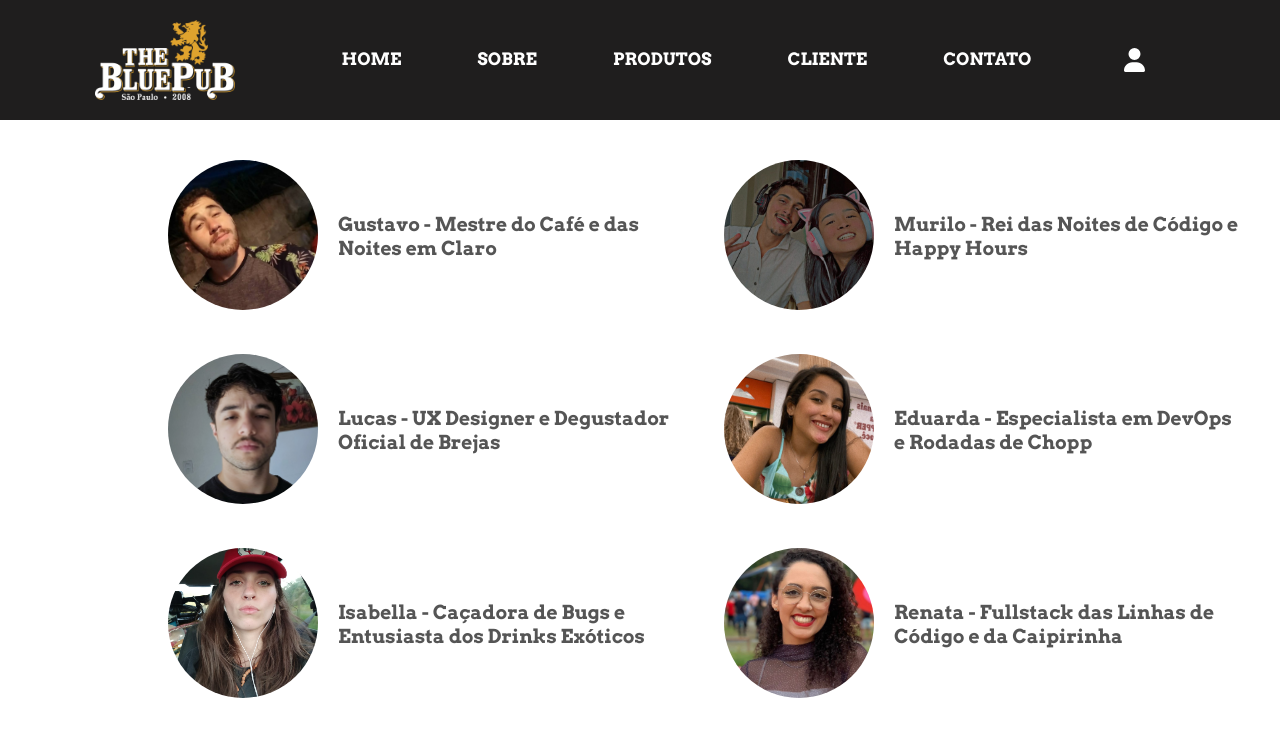
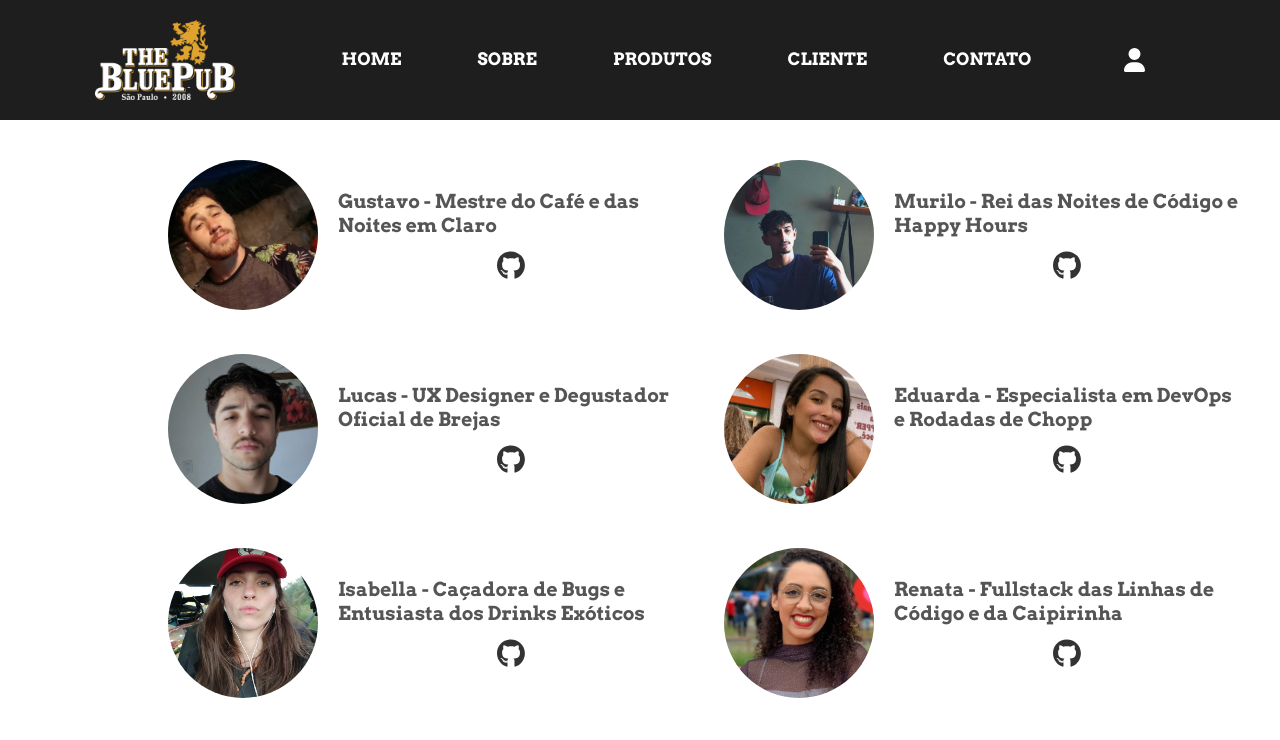
Before and after one commit to itsrerodrigs/serratec-web-react, a React (Vite) app in the folder SerratecPub-React/: page /sobre in a window 1280 px wide. Shown: the top 740 px of the page. Built offline with nearby package versions, Linux system fonts and the light colour scheme; a web font is replaced by a local one.

Commit message:
Colocando icones que levam para o github e alterando foto

```diff
--- a/SerratecPub-React/src/pages/Sobre/SobrePage.jsx
+++ b/SerratecPub-React/src/pages/Sobre/SobrePage.jsx
@@ -1,7 +1,9 @@
 import styles from "./SobrePage.module.css";
+import { FontAwesomeIcon } from "@fortawesome/react-fontawesome";
+import { faGithub } from "@fortawesome/free-brands-svg-icons";
 
 import gustavoFt from "../../assets/images/gustavoFt.jpeg";
-import muriloFt from "../../assets/images/muriloFt.jpeg";
+import murilo from "../../assets/images/murilo.jpg";
 import renataFt from "../../assets/images/renataFt.jpeg";
 import isabellaFt from "../../assets/images/isabellaFt.jpeg";
 import eduardaFt from "../../assets/images/eduardaFt.jpeg";
@@ -21,20 +23,38 @@ export function SobrePage() {
         </a>
         <div className={styles.Descricao}>
           Gustavo - Mestre do Café e das Noites em Claro
+          <a
+            href="https://github.com/Gustavo-c-s"
+            target="_blank"
+            rel="noopener noreferrer"
+            className={styles.githubIcon}
+          >
+            <FontAwesomeIcon icon={faGithub} />
+          </a>
         </div>
       </div>
+
       <div className={styles.Membro}>
         <a
           href="https://www.linkedin.com/in/murilobongard/"
           target="_blank"
           rel="noopener noreferrer"
         >
-          <img src={muriloFt} alt="Murilo" />
+          <img src={murilo} alt="Murilo" />
         </a>
         <div className={styles.Descricao}>
           Murilo - Rei das Noites de Código e Happy Hours
+          <a
+            href="https://github.com/murilobongard"
+            target="_blank"
+            rel="noopener noreferrer"
+            className={styles.githubIcon}
+          >
+            <FontAwesomeIcon icon={faGithub} />
+          </a>
         </div>
       </div>
+
       <div className={styles.Membro}>
         <a
           href="https://www.linkedin.com/in/lucas-c-071903265/"
@@ -45,8 +65,17 @@ export function SobrePage() {
         </a>
         <div className={styles.Descricao}>
           Lucas - UX Designer e Degustador Oficial de Brejas
+          <a
+            href="https://github.com/lucauxs"
+            target="_blank"
+            rel="noopener noreferrer"
+            className={styles.githubIcon}
+          >
+            <FontAwesomeIcon icon={faGithub} />
+          </a>
         </div>
       </div>
+
       <div className={styles.Membro}>
         <a
           href="https://www.linkedin.com/in/eduarda"
@@ -57,8 +86,17 @@ export function SobrePage() {
         </a>
         <div className={styles.Descricao}>
           Eduarda - Especialista em DevOps e Rodadas de Chopp
+          <a
+            href="https://github.com/Eduarda-goular"
+            target="_blank"
+            rel="noopener noreferrer"
+            className={styles.githubIcon}
+          >
+            <FontAwesomeIcon icon={faGithub} />
+          </a>
         </div>
       </div>
+
       <div className={styles.Membro}>
         <a
           href="https://www.linkedin.com/in/isabellaoliveira-pinheiro/"
@@ -69,8 +107,17 @@ export function SobrePage() {
         </a>
         <div className={styles.Descricao}>
           Isabella - Caçadora de Bugs e Entusiasta dos Drinks Exóticos
+          <a
+            href="https://github.com/isb-op"
+            target="_blank"
+            rel="noopener noreferrer"
+            className={styles.githubIcon}
+          >
+            <FontAwesomeIcon icon={faGithub} />
+          </a>
         </div>
       </div>
+
       <div className={styles.Membro}>
         <a
           href="https://www.linkedin.com/in/rerodrigs/"
@@ -81,8 +128,17 @@ export function SobrePage() {
         </a>
         <div className={styles.Descricao}>
           Renata - Fullstack das Linhas de Código e da Caipirinha
+          <a
+            href="https://github.com/itsrerodrigs"
+            target="_blank"
+            rel="noopener noreferrer"
+            className={styles.githubIcon}
+          >
+            <FontAwesomeIcon icon={faGithub} />
+          </a>
         </div>
       </div>
+
       <div className={styles.Membro}>
         <a
           href="https://www.linkedin.com/in/thiago-branco-nf/"
@@ -93,6 +149,14 @@ export function SobrePage() {
         </a>
         <div className={styles.Descricao}>
           Thiago - Project Manager e Sommelier de Cervejas Artesanais
+          <a
+            href="https://github.com/thiagobranconf"
+            target="_blank"
+            rel="noopener noreferrer"
+            className={styles.githubIcon}
+          >
+            <FontAwesomeIcon icon={faGithub} />
+          </a>
         </div>
       </div>
     </div>
--- a/SerratecPub-React/src/pages/Sobre/SobrePage.module.css
+++ b/SerratecPub-React/src/pages/Sobre/SobrePage.module.css
@@ -6,7 +6,7 @@
 
 .FotoMembro {
   display: grid;
-  grid-template-columns: repeat(2, 1fr); /* Duas colunas */
+  grid-template-columns: repeat(2, 1fr);
   gap: 40px;
   padding: 40px;
   margin-left: 10%;
@@ -38,6 +38,18 @@
   font-size: larger;
   font-family: Arvo, serif;
   font-weight: bold;
+}
+.githubIcon {
+  color: #333;
+  font-size: 1.5em;
+  display: block;
+  text-align: center;
+  margin-top: 10px;
+  transition: color 0.3s ease;
+}
+
+.githubIcon:hover {
+  color: #000;
 }
 
 /* Responsividade */
```
Also changed, not shown: SerratecPub-React/src/assets/images/murilo.jpg (added), SerratecPub-React/src/assets/images/muriloFt.jpeg (deleted).
